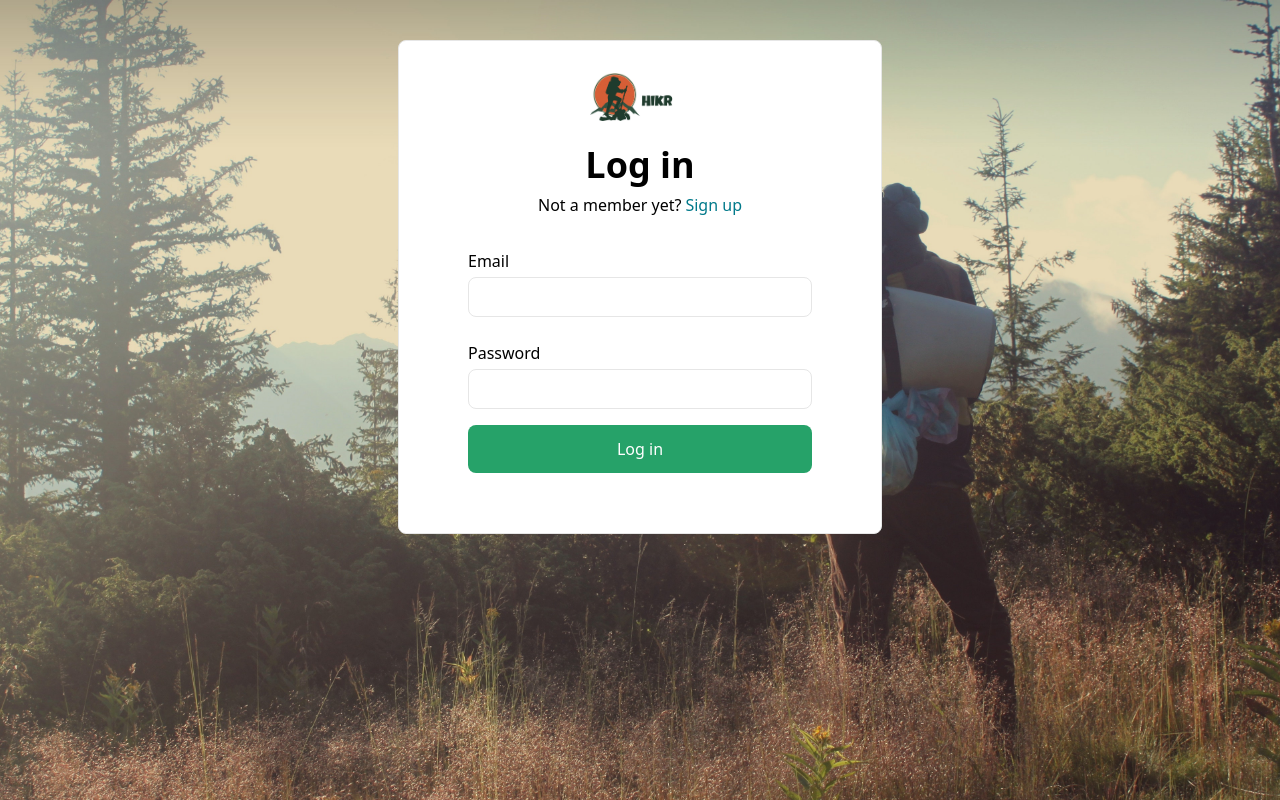
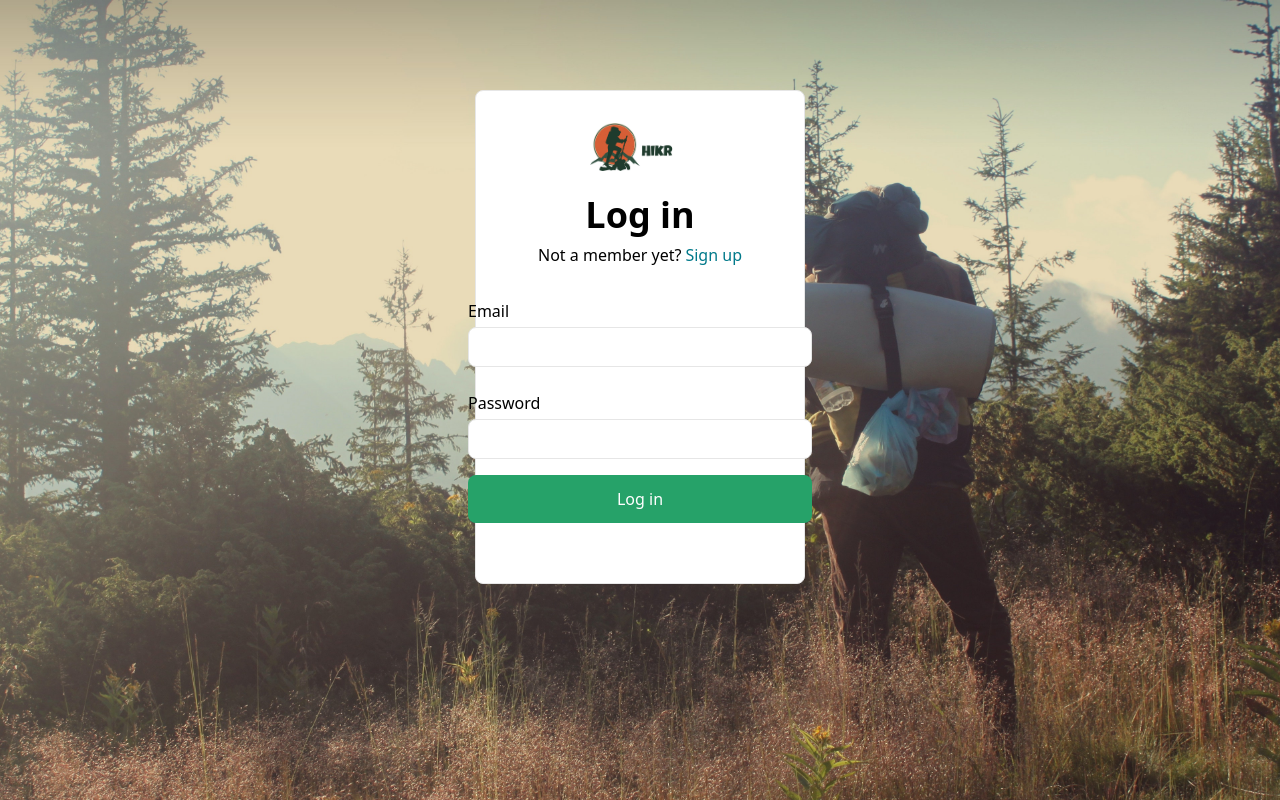
Before and after one commit to SKGakiria/Hikr, a Django app: template hikr/frontend/templates/login.html in a window 1280 px wide. Run offline with Django 4.2, Linux system fonts and the light colour scheme; the template is opened without the code that fills it, so the values that code supplies are empty; style sheets or scripts are compiled from the project's sources.

Commit message:
Edited README.md with description of Hikr Changed Login form box to be at the center of page Changed the images for the groups

```diff
--- a/hikr/frontend/templates/login.html
+++ b/hikr/frontend/templates/login.html
@@ -24,6 +24,14 @@
             background-size: cover;
             background-position: center;
             background-repeat: no-repeat;
+            width: 90%;
+            max-width: 450px;
+            position: absolute;
+            padding: 50px 60px 70px;
+            height: 100%;
+            top: 50%;
+            left: 50%;
+            transform: translate(-50%, -50%)
             /* color: transparent; */
         }
     </style>
@@ -36,7 +44,7 @@
                 <div class="px-6 sm:px-4 xl:px-0 md:max-w-screen w-full flex flex-col items-center mb-16 mt-4 sm:mt-10">
                     <div
                         class="sm:border sm:border-gray2 sm:rounded-lg sm:p-8 sm:pb-15 relative w-full flex flex-col items-center d1jywajc"  style="background-color: #fff;">
-                        <section class="w-full sbdsy28 flex flex-col items-center" data-event-category="Member Login">
+                        <section class="w-full sbdsy28 flex flex-col items-center justify-center" data-event-category="Member Login">
                             <div id="err-toast" class="toast hidden error-toast"></div>
                             <div id="succ-toast" class="toast hidden success-toast"></div>
                             <form id="login-form" method="post" class="w-full">
```
